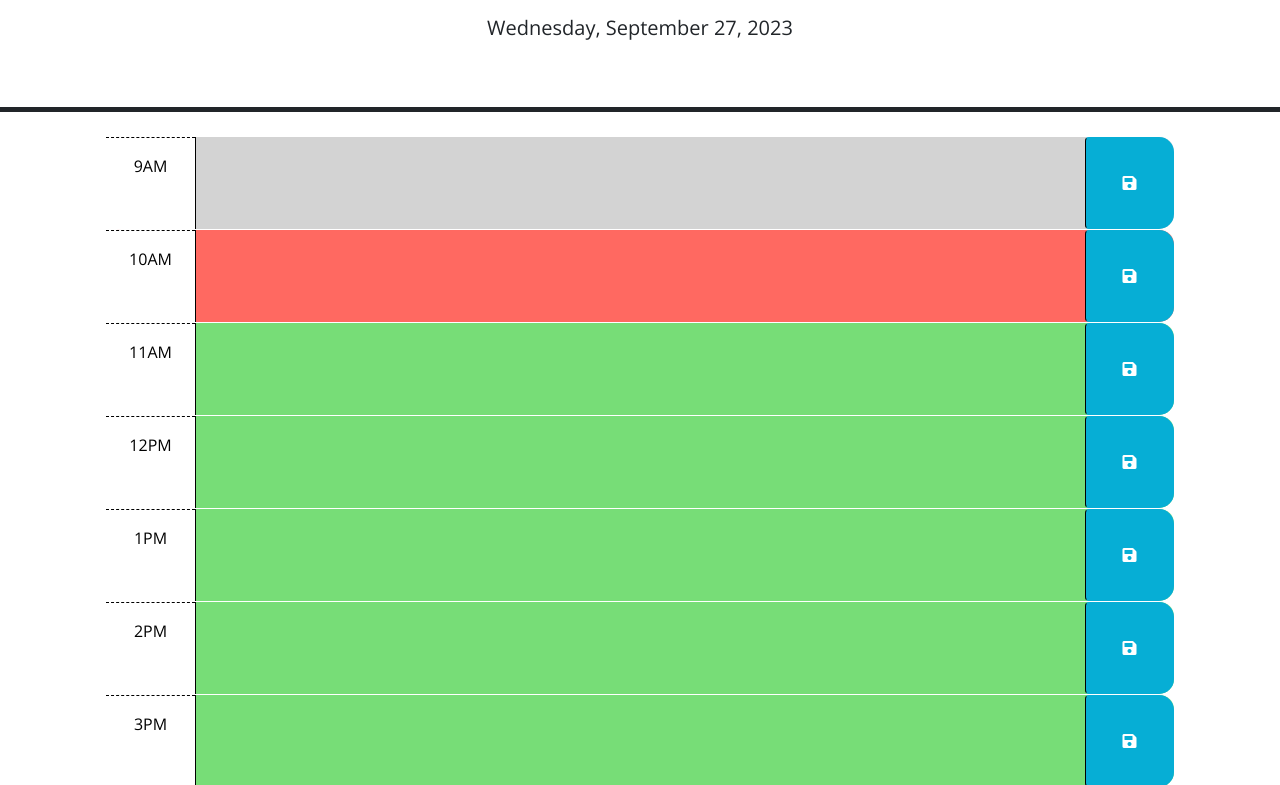
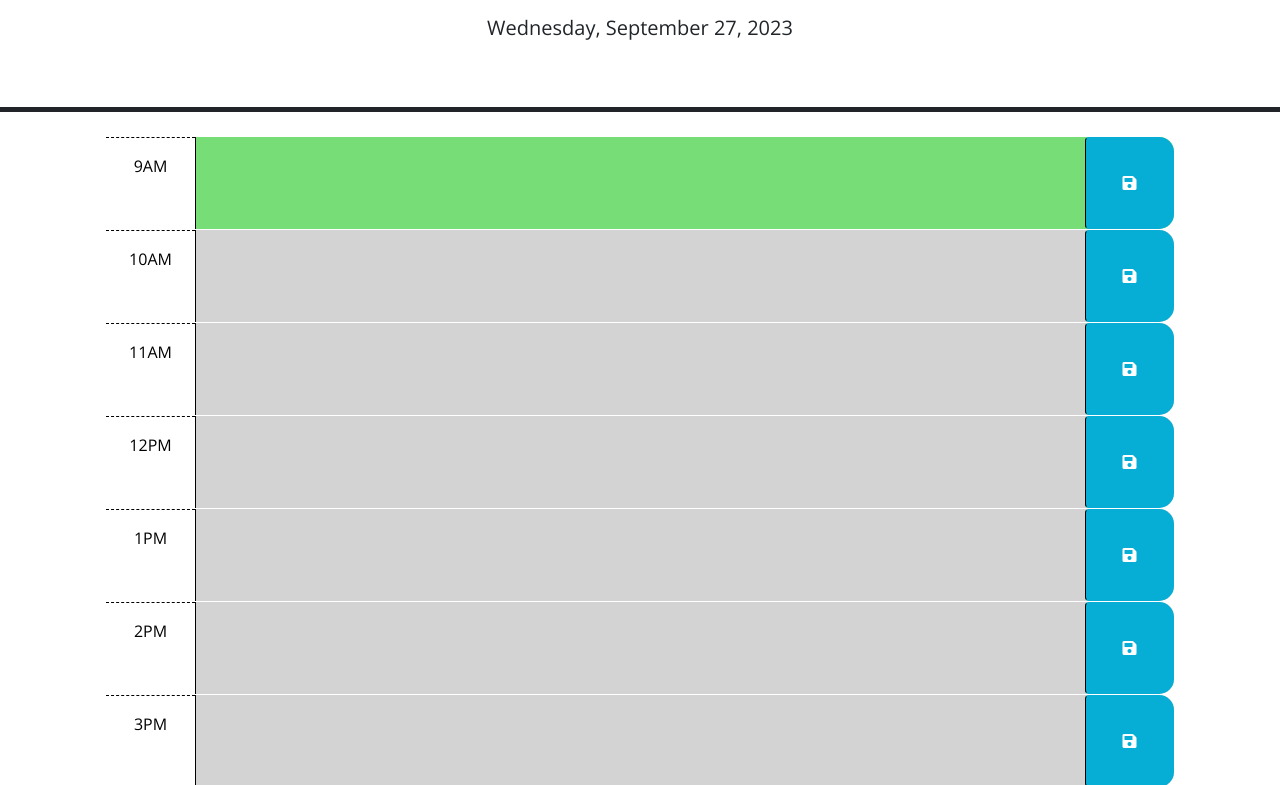
Before and after one commit to Osmilliardo/scheduler, a plain HTML site: page Develop/index.html in a window 1280 px wide. Shown: the part 166-951 px from the top of the page. Drawn offline with nearby package versions, Linux system fonts and the light colour scheme.

```diff
--- a/Develop/index.html
+++ b/Develop/index.html
@@ -49,7 +49,7 @@
       </div>
 
       <!-- Example of a a present time block. The "present" class adds a red background color. -->
-      <div id="hour-10" class="row time-block present">
+      <div id="hour-10" class="row time-block past">
         <div class="col-2 col-md-1 hour text-center py-3">10AM</div>
         <textarea id="tenText" class="col-8 col-md-10 description" rows="3"> </textarea>
         <button class="btn saveBtn col-2 col-md-1" aria-label="save">
@@ -58,7 +58,7 @@
       </div>
 
       <!-- Example of a future time block. The "future" class adds a green background color. -->
-      <div id="hour-11" class="row time-block future">
+      <div id="hour-11" class="row time-block past">
         <div class="col-2 col-md-1 hour text-center py-3">11AM</div>
         <textarea id="elevenText" class="col-8 col-md-10 description" rows="3"> </textarea>
         <button class="btn saveBtn col-2 col-md-1" aria-label="save">
@@ -66,7 +66,7 @@
         </button>
       </div>
 
-      <div id="hour-12" class="row time-block future">
+      <div id="hour-12" class="row time-block past">
         <div class="col-2 col-md-1 hour text-center py-3">12PM</div>
         <textarea id="twelveText" class="col-8 col-md-10 description" rows="3"> </textarea>
         <button class="btn saveBtn col-2 col-md-1" aria-label="save">
@@ -74,7 +74,7 @@
         </button>
       </div>
 
-      <div id="hour-13" class="row time-block future">
+      <div id="hour-13" class="row time-block past">
         <div class="col-2 col-md-1 hour text-center py-3">1PM</div>
         <textarea id="oneText" class="col-8 col-md-10 description" rows="3"> </textarea>
         <button class="btn saveBtn col-2 col-md-1" aria-label="save">
@@ -82,7 +82,7 @@
         </button>
       </div>
 
-      <div id="hour-14" class="row time-block future">
+      <div id="hour-14" class="row time-block past">
         <div class="col-2 col-md-1 hour text-center py-3">2PM</div>
         <textarea id="twoText" class="col-8 col-md-10 description" rows="3"> </textarea>
         <button class="btn saveBtn col-2 col-md-1" aria-label="save">
@@ -90,7 +90,7 @@
         </button>
       </div>
 
-      <div id="hour-15" class="row time-block future">
+      <div id="hour-15" class="row time-block past">
         <div class="col-2 col-md-1 hour text-center py-3">3PM</div>
         <textarea id="threeText" class="col-8 col-md-10 description" rows="3"> </textarea>
         <button class="btn saveBtn col-2 col-md-1" aria-label="save">
@@ -98,7 +98,7 @@
         </button>
       </div>
 
-      <div id="hour-16" class="row time-block future">
+      <div id="hour-16" class="row time-block past">
         <div class="col-2 col-md-1 hour text-center py-3">4PM</div>
         <textarea id="fourText" class="col-8 col-md-10 description" rows="3"> </textarea>
         <button class="btn saveBtn col-2 col-md-1" aria-label="save">
@@ -106,7 +106,7 @@
         </button>
       </div>
 
-      <div id="hour-17" class="row time-block future">
+      <div id="hour-17" class="row time-block past">
         <div class="col-2 col-md-1 hour text-center py-3">5PM</div>
         <textarea id="fiveText" class="col-8 col-md-10 description" rows="3"> </textarea>
         <button class="btn saveBtn col-2 col-md-1" aria-label="save">
--- a/Develop/script.js
+++ b/Develop/script.js
@@ -1,11 +1,13 @@
 $(document).ready()
 
-dayjs().format('HH')
+// dayjs().format('HH')
 
 $('#currentDay').text(dayjs().format('dddd, MMMM DD, YYYY'))
 
+var hourID = ['hour-9', 'hour-10', 'hour-11', 'hour-12', 'hour-13', 'hour-14', 'hour-15', 'hour-16', 'hour-17']
+
 renderSchedule()
-
+colorChange()
 
 $('.saveBtn').on('click',function() { //button clicky
     // console.log($(this).parent().attr('id'))
@@ -14,7 +16,6 @@ $('.saveBtn').on('click',function() { //button clicky
 })
 
 function renderSchedule() {
-  var hourID = ['hour-9', 'hour-10', 'hour-11', 'hour-12', 'hour-13', 'hour-14', 'hour-15', 'hour-16', 'hour-17'] //array to establish keys according to the div id's
   // console.log(localStorage.getItem(hourClass[2]))
   for(i = 0; i < hourID.length; i++) {
   // console.log(hourID[i])
@@ -26,8 +27,25 @@ function renderSchedule() {
   }
 }
 
-  // TODO: Add code to apply the past, present, or future class to each time
-  // block by comparing the id to the current hour. HINTS: How can the id
-  // attribute of each time-block be used to conditionally add or remove the
-  // past, present, and future classes? How can Day.js be used to get the
-  // current hour in 24-hour time?
+function colorChange() {
+  var currentHour = dayjs().format('HH')
+  // console.log(currentHour)
+  for (i = 0; i < hourID.length; i++) {
+    var hourInt = hourID[i].replace(/\D/g, '') //removes the text from the hourID indices and leaves a number string for comparison
+    console.log(hourInt)
+    if (hourInt == currentHour) { //compares to check if the hourInt is the current hour
+      $(document.body.children[1].children[i]).addClass('present')
+      $(document.body.children[1].children[i]).removeClass('past future')
+
+    } else if (hourInt > currentHour) { //checks to see if the not current hour than the current hour (ie in the future)
+      $(document.body.children[1].children[i]).addClass('future')
+      $(document.body.children[1].children[i]).removeClass('past present')
+
+    } else { //otherwise returns that the hour is in the past
+      $(document.body.children[1].children[i]).addClass('past')
+      $(document.body.children[1].children[i]).removeClass('present future')
+
+
+    }
+  }
+}
```
Also changed, not shown: 1 other file.
